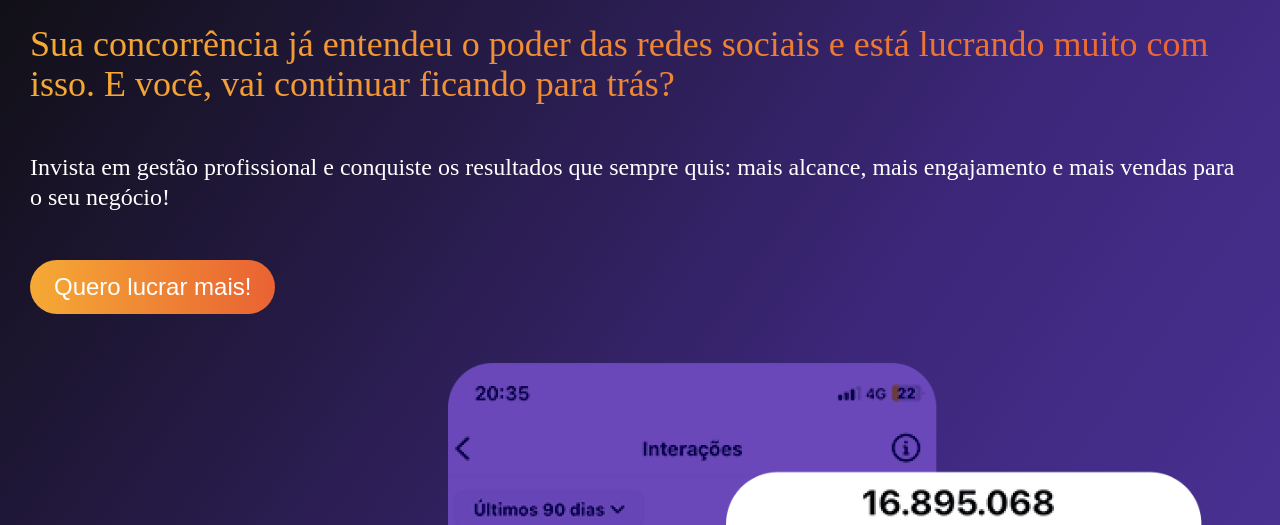
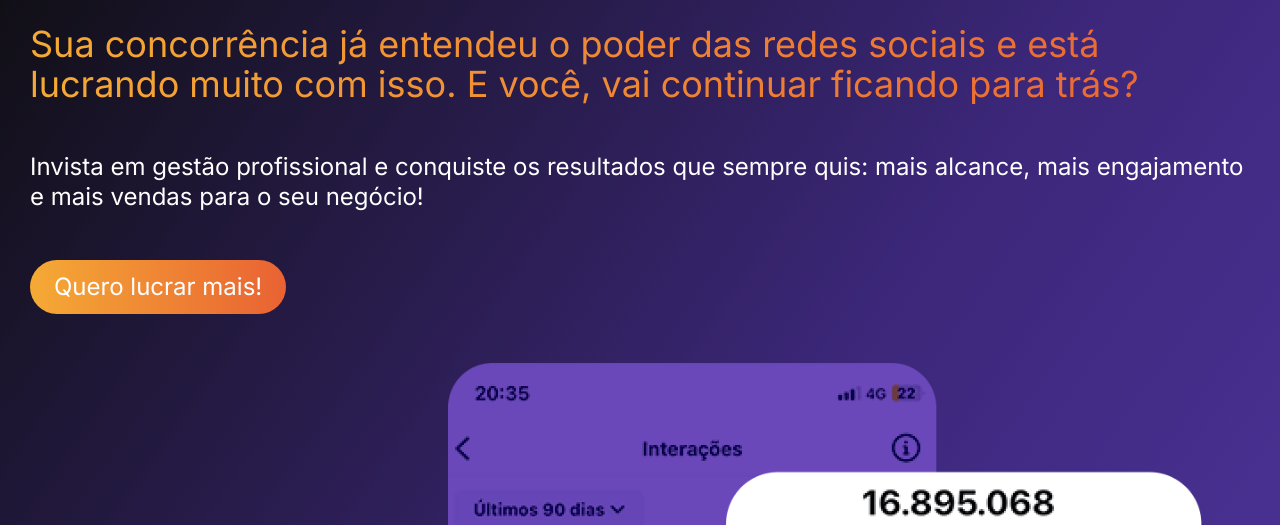
Before and after one commit to pedroeuzebiodev/agenciamagnix.com, a PHP site: page / in a window 1280 px wide. Shown: the part 142-667 px from the top of the page. Run offline with PHP 8.4, Linux system fonts and the light colour scheme.

Commit message:
Adiciona fonte Inter para todos os elementos do Site

```diff
--- a/src/css/index.css
+++ b/src/css/index.css
@@ -22,6 +22,7 @@
 
 body * {
   font-size: 1.6rem;
+  font-family: "Inter", serif;
 }
 
 .max-width {
```
